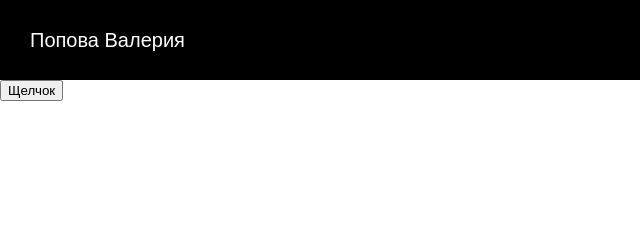
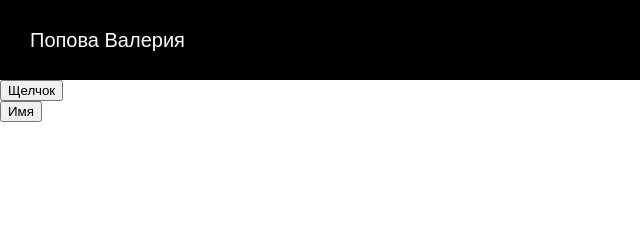
Before and after one commit to lera-Popova/web-programming-labs, a plain HTML site: page lab9.html in a window 1280 px wide. Shown: the top 240 px of the page, 0-640 px from the left. Drawn offline with Linux system fonts and the light colour scheme.

Commit message:
Кнопка Имя-Фамилия

```diff
--- a/lab9.html
+++ b/lab9.html
@@ -15,6 +15,9 @@
             <div>
                 <button onclick="clickMe(this)">Щелчок</button>
             </div>
+            <div>
+                <button onclick="clickMe1(this)">Имя</button>
+            </div>
         </div>
 
         <div class="footer">
--- a/lab9.js
+++ b/lab9.js
@@ -4,3 +4,9 @@ function clickMe(button){
     else
         button.innerHTML = 'Щелчок';
 }
+function clickMe1(button){
+    if(button.innerHTML == 'Имя')
+        button.innerHTML = 'Фамилия';
+    else
+        button.innerHTML = 'Имя';
+}
```
